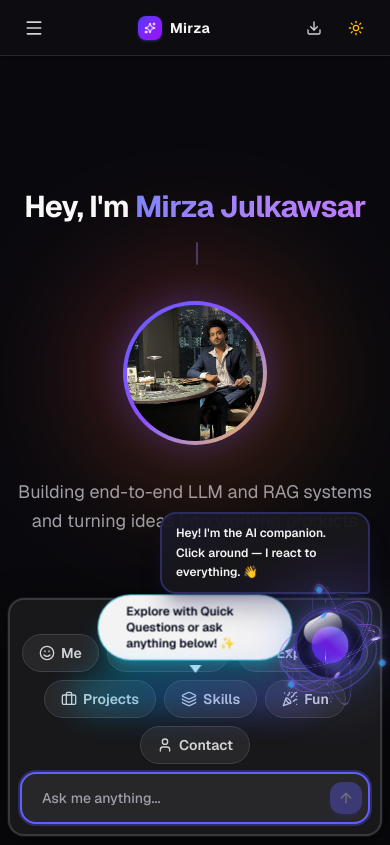
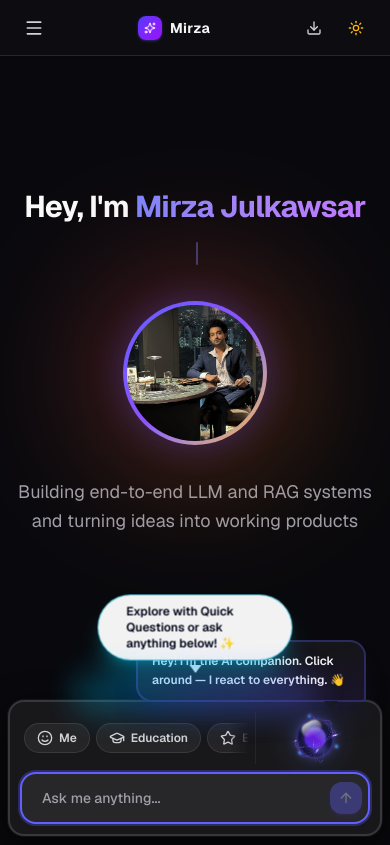
Before and after one commit to Mirza-pranto/AI-Portfolio, a Next.js app: page / in a window 390 px wide. Built offline with nearby package versions, Linux system fonts and the light colour scheme.

Commit message:
mobile update test

```diff
--- a/src/components/AICompanion.tsx
+++ b/src/components/AICompanion.tsx
@@ -113,11 +113,21 @@ function ThinkingDots() {
   );
 }
 
+/* Module-level deduplication to prevent double-firing in multi-render modes */
+let lastReactionProjectId = '';
+let lastReactionTimestamp = 0;
+
 /* ═════════════════════════════════════════════════
    Main AICompanion Component
    ═════════════════════════════════════════════════ */
 
-function AICompanion() {
+interface AICompanionProps {
+  variant?: 'floating' | 'docked';
+  className?: string;
+}
+
+function AICompanion({ variant = 'floating', className = '' }: AICompanionProps) {
+  const isDocked = variant === 'docked';
   const {
     expandedItemType,
     expandedItemId,
@@ -184,6 +194,13 @@ function AICompanion() {
   /* ── Fetch AI-generated project reaction ── */
   const fetchProjectReaction = useCallback(
     async (projectId: string) => {
+      const now = Date.now();
+      if (lastReactionProjectId === projectId && now - lastReactionTimestamp < 3500) {
+        return;
+      }
+      lastReactionProjectId = projectId;
+      lastReactionTimestamp = now;
+
       const proj = portfolioData.projects.find(
         (p) => String(p.id) === projectId
       );
@@ -318,18 +335,27 @@ function AICompanion() {
   const showBubble = companionMessage !== null || isGenerating;
 
   return (
-    <div className="fixed bottom-36 right-3 sm:bottom-5 sm:right-5 z-50 flex flex-col items-end gap-2.5 pointer-events-none">
-
+    <div
+      className={
+        isDocked
+          ? `relative w-full h-full flex items-center justify-center pointer-events-auto select-none ${className}`
+          : `hidden md:flex fixed bottom-5 right-5 sm:bottom-6 sm:right-6 z-50 flex-col items-end gap-2.5 pointer-events-none ${className}`
+      }
+    >
       {/* ══════════════ Speech Bubble (Compact, high-contrast glassmorphism) ══════════════ */}
       <AnimatePresence mode="wait">
         {showBubble && (
           <motion.div
             key={isGenerating ? (isRenderingUi ? 'generating' : 'thinking') : companionMessage}
-            initial={{ opacity: 0, y: 12, scale: 0.9 }}
+            initial={{ opacity: 0, y: isDocked ? 6 : 12, scale: 0.9 }}
             animate={{ opacity: 1, y: 0, scale: 1 }}
             exit={{ opacity: 0, y: 6, scale: 0.92 }}
             transition={{ type: 'spring', stiffness: 420, damping: 26 }}
-            className="relative max-w-[210px] sm:max-w-[230px] pointer-events-auto mr-2"
+            className={
+              isDocked
+                ? "absolute bottom-[calc(100%+10px)] right-0 w-[230px] max-w-[calc(100vw-36px)] pointer-events-auto z-50 mr-1"
+                : "relative max-w-[210px] sm:max-w-[230px] pointer-events-auto mr-2"
+            }
           >
             {/* Glassmorphic bubble body with crisp light mode border and contrast */}
             <div className="
@@ -359,20 +385,20 @@ function AICompanion() {
             </div>
 
             {/* Pointer tail with matching border */}
-            <div className="
-              absolute -bottom-[7px] right-5
+            <div className={`
+              absolute -bottom-[7px] ${isDocked ? 'right-7' : 'right-5'}
               w-0 h-0
               border-l-[7px] border-l-transparent
               border-r-[7px] border-r-transparent
               border-t-[8px] border-t-white/95 dark:border-t-zinc-900/90
-            " />
+            `} />
           </motion.div>
         )}
       </AnimatePresence>
 
       {/* ══════════════ Scroll-Jump Wrapper ══════════════ */}
       <motion.div
-        style={{ y: smoothJumpY }}
+        style={isDocked ? undefined : { y: smoothJumpY }}
         className="pointer-events-auto select-none"
       >
         {/* ══════════════ Idle Float, Hover Scale, & Page Transition Effort Wrapper ══════════════ */}
@@ -383,7 +409,14 @@ function AICompanion() {
                   scale: [1, 0.68, 0.68, 0.68, 0.68, 0.68, 0.68, 0.68, 0.68, 1.2, 0.96, 1],
                   x: [0, 0, -4, 4, -6, 6, -5, 5, -4, 4, 0, 0],
                   rotate: [0, -3, 6, -7, 9, -9, 8, -7, 6, -4, 0, 0],
-                  y: [0, 6, 7, 8, 8, 8, 8, 7, 6, -14, 2, 0],
+                  y: isDocked ? [0, 2, 3, 3, 3, 3, 3, 2, 2, -4, 1, 0] : [0, 6, 7, 8, 8, 8, 8, 7, 6, -14, 2, 0],
+                }
+              : isDocked
+              ? {
+                  y: [0, -2.5, 0],
+                  scale: 1,
+                  x: 0,
+                  rotate: 0,
                 }
               : {
                   y: [0, -8, 0],
@@ -400,18 +433,22 @@ function AICompanion() {
                   ease: 'easeInOut',
                 }
               : {
-                  y: { duration: 3.4, repeat: Infinity, ease: 'easeInOut' },
+                  y: { duration: isDocked ? 2.8 : 3.4, repeat: Infinity, ease: 'easeInOut' },
                 }
           }
-          whileHover={{ scale: 1.1, y: -4 }}
+          whileHover={{ scale: isDocked ? 1.05 : 1.1, y: isDocked ? -2 : -4 }}
           whileTap={{ scale: 0.92 }}
           onClick={handleAvatarClick}
-          className="cursor-pointer relative"
+          className="cursor-pointer relative flex items-center justify-center"
           title="Click to interact!"
         >
           {/* ══════════════ Compact 3D Circular Cyber-Sphere + Fluid Aura ══════════════ */}
           <motion.div
-            className="relative w-24 h-24 sm:w-28 sm:h-28 flex items-center justify-center"
+            className={`relative flex items-center justify-center ${
+              isDocked
+                ? 'w-16 h-14 scale-[0.58] origin-center'
+                : 'w-24 h-24 sm:w-28 sm:h-28'
+            }`}
             style={{ perspective: 850, transformStyle: 'preserve-3d' }}
             animate={{ rotate: spinTrigger * 360 }}
             transition={{ type: 'spring', stiffness: 50, damping: 10, mass: 1.2 }}
--- a/src/components/BottomInterface.tsx
+++ b/src/components/BottomInterface.tsx
@@ -3,6 +3,7 @@
 import { motion } from 'framer-motion';
 import NavigationPills from './NavigationPills';
 import ChatInput from './ChatInput';
+import AICompanion from './AICompanion';
 
 interface BottomInterfaceProps {
   sidebarWidth?: number;
@@ -35,7 +36,21 @@ export default function BottomInterface({ sidebarWidth = 224 }: BottomInterfaceP
         className="md:hidden fixed bottom-2 left-2 right-2 z-30"
       >
         <div className="flex flex-col gap-2 rounded-2xl p-2.5 bg-white dark:bg-zinc-900 border-2 border-slate-300 dark:border-zinc-700/80 shadow-[0_8px_32px_rgba(15,23,42,0.18)] dark:shadow-[0_8px_32px_rgba(0,0,0,0.7)] ring-1 ring-slate-900/5 dark:ring-white/5 transition-all duration-300">
-          <NavigationPills />
+          {/* Mobile Top Row: 2/3 Quick Question Slider + 1/3 Fixed AI Companion */}
+          <div className="flex items-center gap-1.5 w-full min-h-[50px]">
+            {/* Left 2/3: Quick Question Slider */}
+            <div className="w-[67%] min-w-0 relative">
+              <NavigationPills variant="slider" />
+              {/* Fade gradient mask on right edge to hint scrollability */}
+              <div className="pointer-events-none absolute right-0 top-0 bottom-0 w-5 bg-gradient-to-l from-white dark:from-zinc-900 to-transparent" />
+            </div>
+
+            {/* Right 1/3: AI Companion (Fixed in place) */}
+            <div className="w-[33%] shrink-0 h-13 flex items-center justify-center relative border-l border-slate-200/90 dark:border-zinc-800/90 pl-1">
+              <AICompanion variant="docked" />
+            </div>
+          </div>
+
           <ChatInput />
         </div>
       </motion.div>
--- a/src/components/NavigationPills.tsx
+++ b/src/components/NavigationPills.tsx
@@ -15,7 +15,11 @@ const navItems: { id: PageType; label: string; icon: React.ReactNode }[] = [
   { id: 'contact', label: 'Contact', icon: <User className="w-4 h-4" /> },
 ];
 
-export default function NavigationPills() {
+interface NavigationPillsProps {
+  variant?: 'wrap' | 'slider';
+}
+
+export default function NavigationPills({ variant = 'wrap' }: NavigationPillsProps) {
   const { activePage, setActivePage, showQuickQuestions, toggleQuickQuestions } =
     usePortfolioStore();
   const setIsRenderingUi = usePortfolioStore((s) => s.setIsRenderingUi);
@@ -48,6 +52,33 @@ export default function NavigationPills() {
       }, 1500);
     }
   };
+
+  if (variant === 'slider') {
+    return (
+      <div className="relative w-full overflow-hidden">
+        <div className="flex items-center gap-1.5 overflow-x-auto scroll-smooth py-1 px-1 touch-pan-x [-ms-overflow-style:none] [scrollbar-width:none] [&::-webkit-scrollbar]:hidden">
+          {navItems.map((item) => {
+            const isActive = activePage === item.id;
+            return (
+              <motion.button
+                key={item.id}
+                whileTap={{ scale: 0.94 }}
+                onClick={() => handleNavigate(item.id)}
+                className={`shrink-0 flex items-center gap-1.5 rounded-full px-3 py-1.5 text-xs font-semibold transition-all duration-200 cursor-pointer border select-none ${
+                  isActive
+                    ? 'bg-indigo-600 text-white border-indigo-600 shadow-sm shadow-indigo-600/30'
+                    : 'bg-slate-100/90 hover:bg-indigo-50 border-slate-200/90 text-slate-700 hover:text-indigo-700 dark:bg-zinc-800/90 dark:border-zinc-700/80 dark:text-zinc-300 dark:hover:text-white'
+                }`}
+              >
+                {item.icon}
+                <span className="whitespace-nowrap">{item.label}</span>
+              </motion.button>
+            );
+          })}
+        </div>
+      </div>
+    );
+  }
 
   return (
     <div className="w-full">
```
